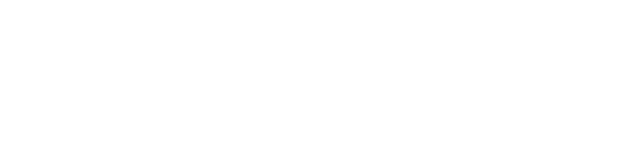
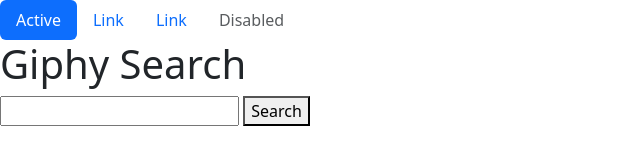
Before and after one commit to Martin2xx/Simple-Search-Engine, a website: page index.html in a window 1280 px wide. Shown: the whole page, without its empty margins (0-640 px from the left). Drawn offline with nearby package versions, Linux system fonts and the light colour scheme.

Commit message:
Adding Navbar

```diff
--- a/index.html
+++ b/index.html
@@ -12,6 +12,33 @@
     <link rel="stylesheet" href="./Styles/styles.css" />
   </head>
   <body>
+    <header>
+      <ul class="nav nav-pills">
+        <li class="nav-item">
+          <a class="nav-link active" aria-current="page" href="#">Active</a>
+        </li>
+        <li class="nav-item">
+          <a class="nav-link" href="#">Link</a>
+        </li>
+        <li class="nav-item">
+          <a class="nav-link" href="#">Link</a>
+        </li>
+        <li class="nav-item">
+          <a class="nav-link disabled" aria-disabled="true">Disabled</a>
+        </li>
+      </ul>
+    </header>
+    <main>
+      <h1>Giphy Search</h1>
+      <form action="#" method="get">
+        <input type="text" name="" id="">
+        <button type="submit" onclick="loadData()">Search</button>
+
+
+
+      </form>
+    </main>
+    <footer></footer>
     <script
       src="https://cdn.jsdelivr.net/npm/bootstrap@5.3.3/dist/js/bootstrap.bundle.min.js"
       integrity="sha384-YvpcrYf0tY3lHB60NNkmXc5s9fDVZLESaAA55NDzOxhy9GkcIdslK1eN7N6jIeHz"
--- a/main.js
+++ b/main.js
@@ -0,0 +1,3 @@
+function loadData(){
+
+}
```
